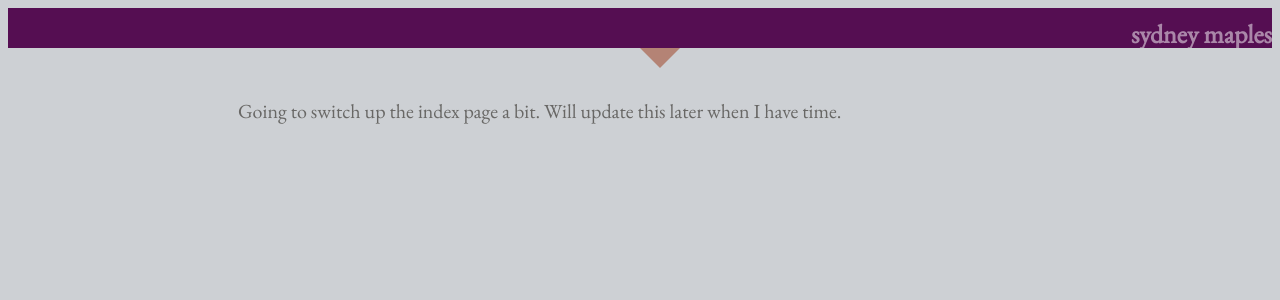
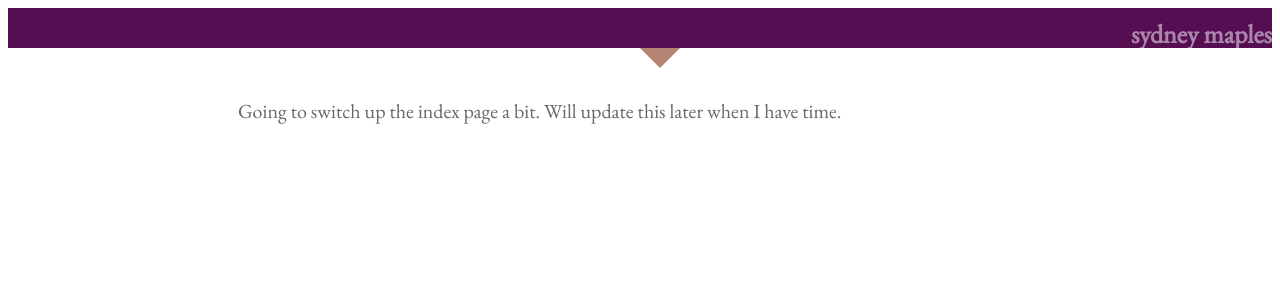
Before and after one commit to squidnee/squidnee.github.io, a Jekyll site: the page built from index.html, in a window 1280 px wide. Shown: the top 300 px of the page. Built offline with Jekyll 4.4.1, drawn with Linux system fonts in a browser that asks for light colours; some web fonts are replaced; the list of posts is cut into pages by our own code.

Commit message:
color scheme

```diff
--- a/stylesheets/main.css
+++ b/stylesheets/main.css
@@ -1,5 +1,5 @@
 body{
-  background:#CDD0D4;
+  background:white;
   color: #686765;
   font-family: 'EB Garamond', 'Raleway', Verdana, sans-serif;
   font-size: 20px;
@@ -32,7 +32,7 @@
 #nav-hidden {
   display: block;
   width: 100%;
-  background: #550E52;
+  background: #B48375;
   color: #B48375;
   font-weight: bold;
   font-size: 12px;
```
